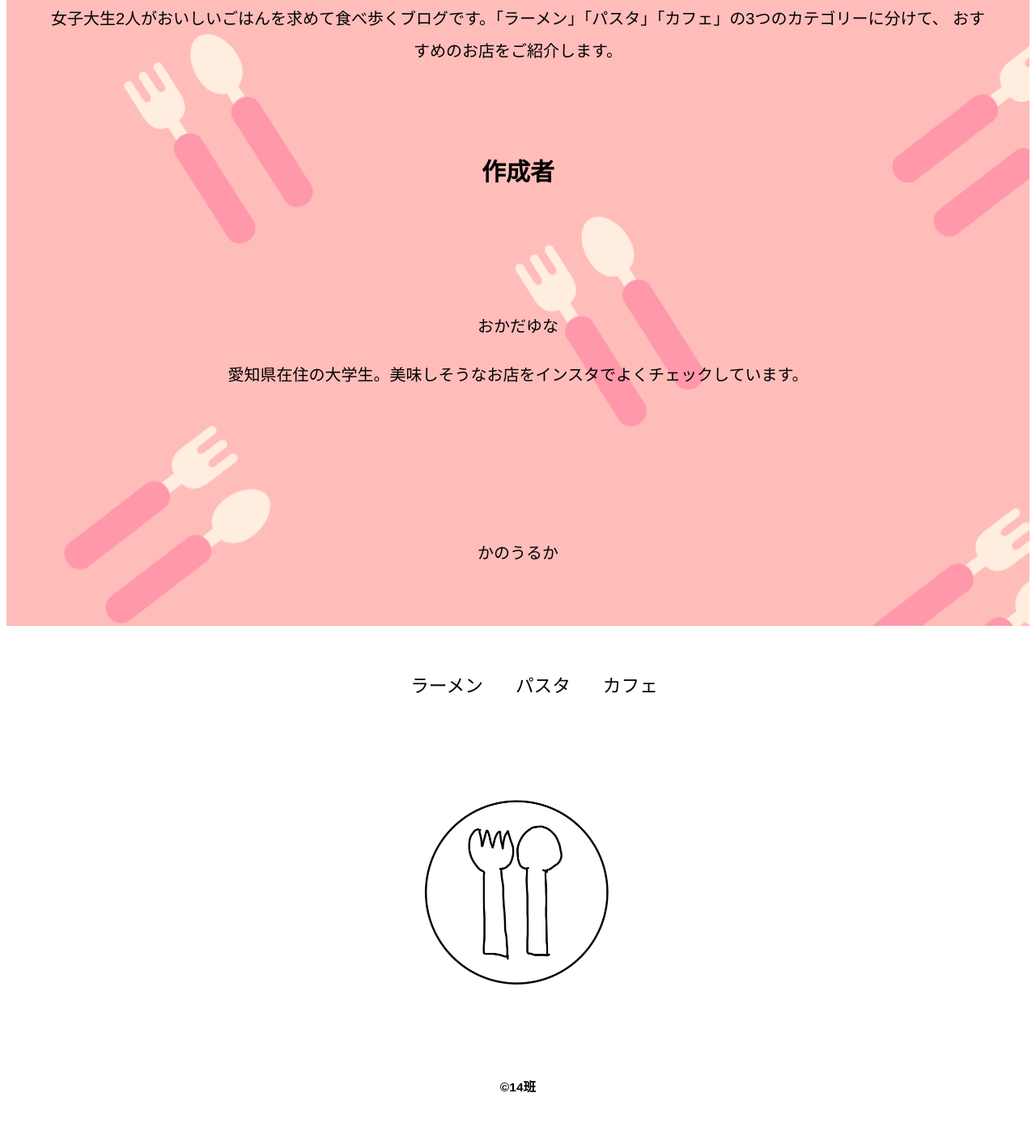
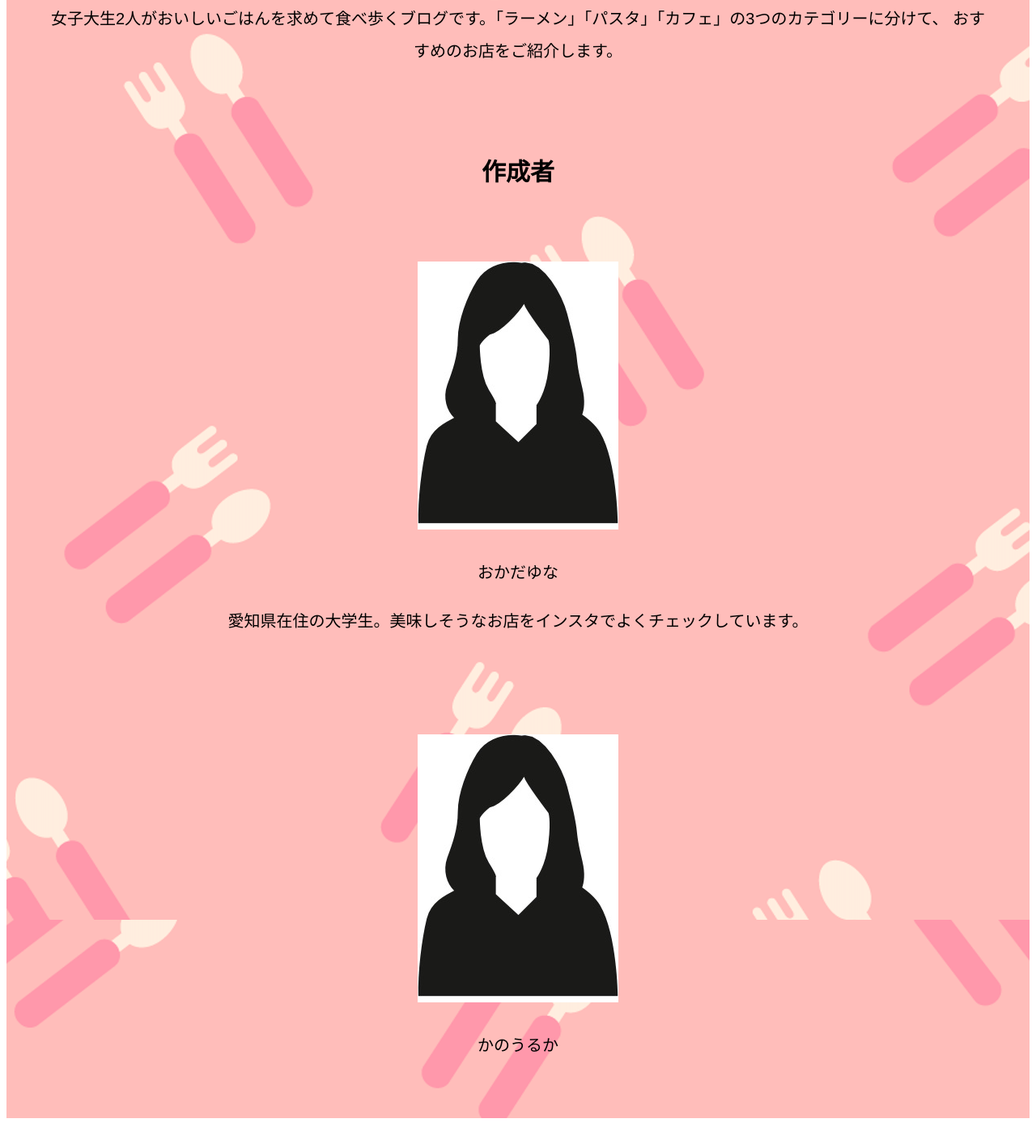
Before and after one commit to ruka-mj/reserach_and_development_, a plain HTML site: page index.html in a window 1280 px wide. Shown: the part 419-1827 px from the top of the page at 81% size. Drawn offline with Linux system fonts and the light colour scheme; a script that the page names is missing; a web font is replaced by a local one.

Commit message:
作成者

```diff
--- a/index.html
+++ b/index.html
@@ -41,15 +41,14 @@
             <div>
                 <h3>作成者</h3>
                 <div class = "writer1">
-                    <img>
+                    <img src="images/common/おかだ.jpg">
                     <p>おかだゆな</p>
 
                     <p class="detail">愛知県在住の大学生。美味しそうなお店をインスタでよくチェックしています。</p>
                 </div>
                 <div class = "writer2">
-                    <img>
+                    <img src="images/common/かのう.jpg">
                     <p>かのうるか</p>
-
                     <p class="detail"></p>
                 </div>
         </div>
```
Also changed, not shown: images/common/おかだ.jpg (added), images/common/かのう.jpg (added), 1 other file.
